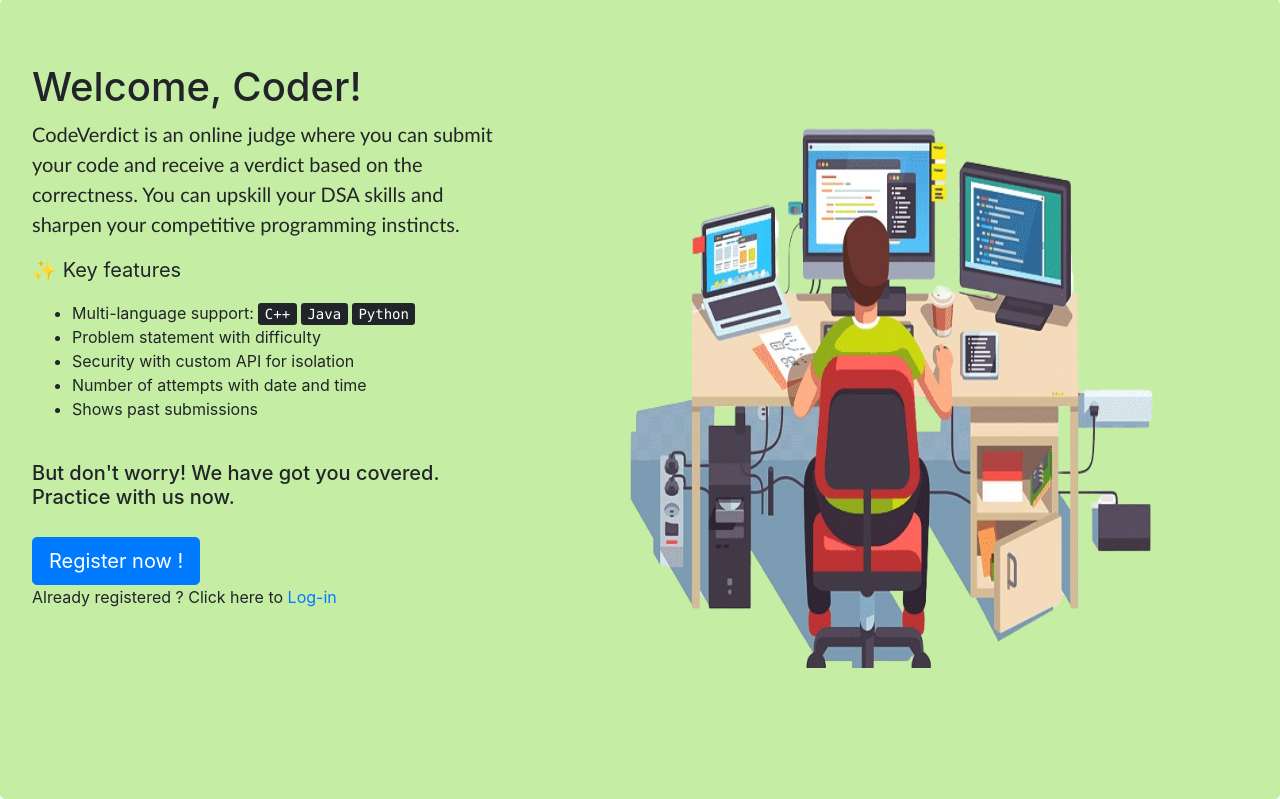
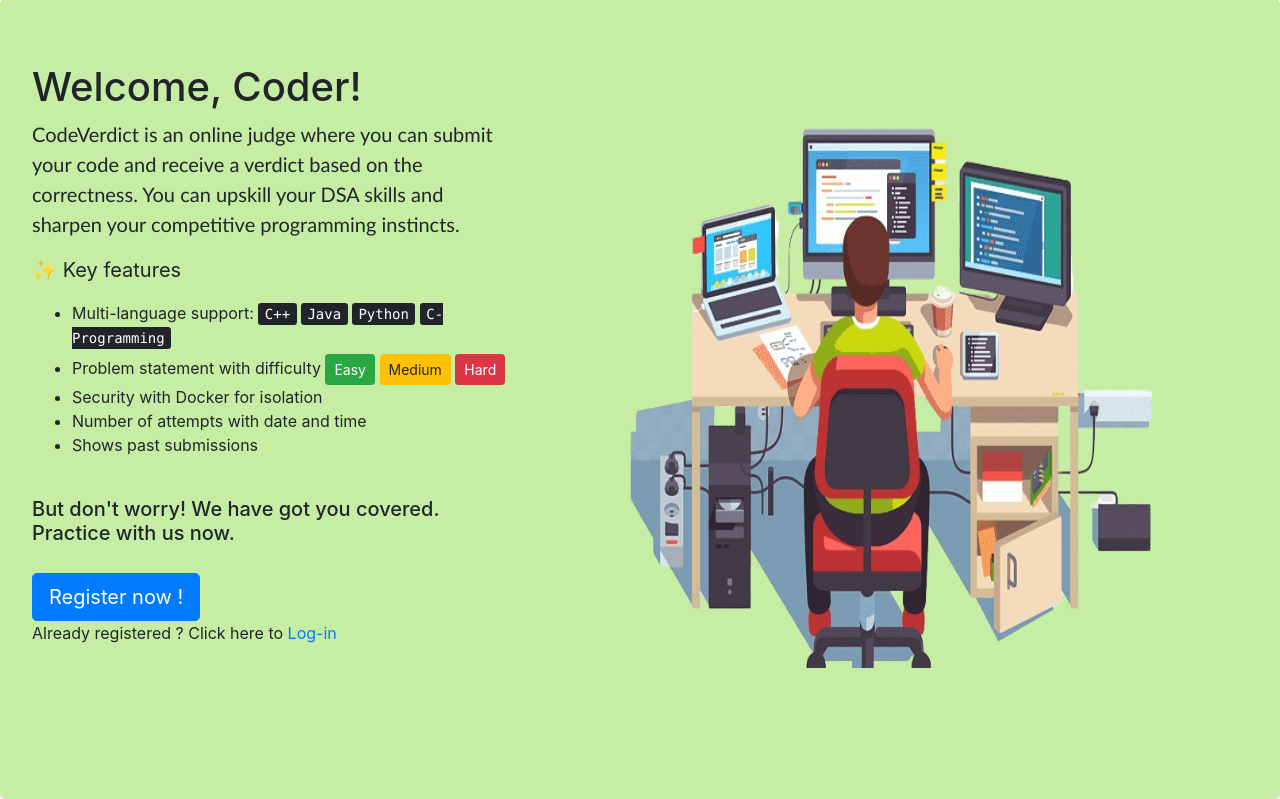
Before and after one commit to Devankar-iitP/Code-Verdict, a Django app: page / in a window 1280 px wide. Shown: the part 67-866 px from the top of the page. Run offline with Django 5.2, Linux system fonts and the light colour scheme; some libraries are stand-ins or nearby versions.

Commit message:
minor fixes

```diff
--- a/Templates/dynamic_files/content.html
+++ b/Templates/dynamic_files/content.html
@@ -34,10 +34,14 @@
 
 <ul>
 	<li>
-		Multi-language support: <kbd>C++</kbd> <kbd>Java</kbd> <kbd>Python</kbd>
+		Multi-language support: <kbd>C++</kbd> <kbd>Java</kbd> <kbd>Python</kbd> <kbd>C-Programming</kbd>
 	</li>
-	<li>Problem statement with difficulty</li>
-	<li>Security with custom API for isolation</li>
+	<li style="margin-top: 5px;">Problem statement with difficulty
+		<button class="btn btn-success btn-sm" >Easy</button>
+		<button class="btn btn-warning btn-sm" >Medium</button>
+		<button class="btn btn-danger btn-sm" >Hard</button>
+	</li>
+	<li>Security with Docker for isolation</li>
 	<li>Number of attempts with date and time</li>
 	<li>Shows past submissions</li>
 </ul>
```
